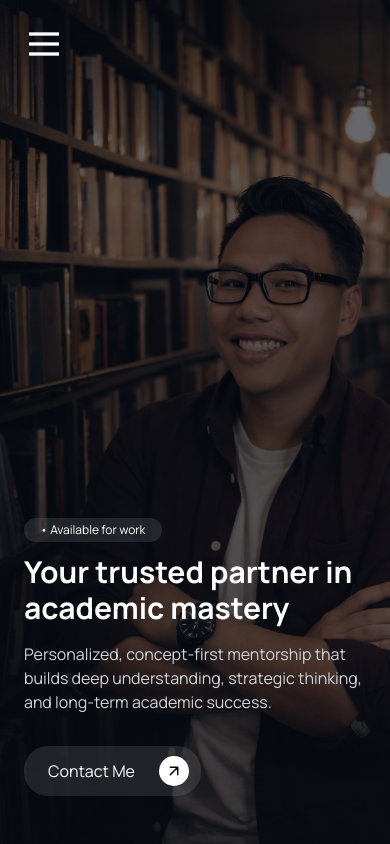
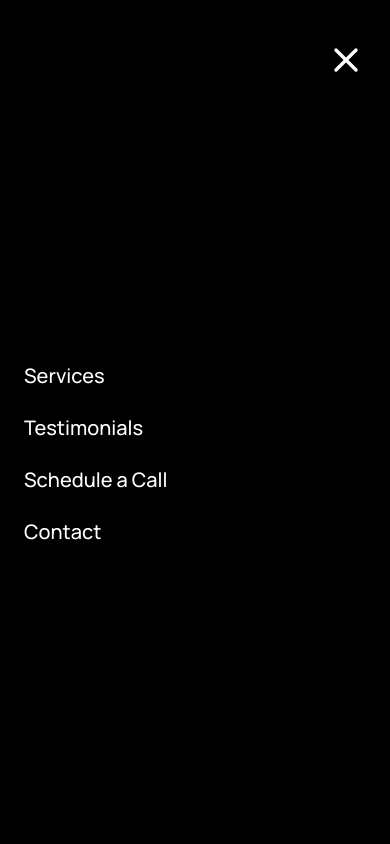
Before and after one commit to vietsimontran-crypto/simon-tran-portfolio, a Next.js app: page / in a window 390 px wide. Both pictures are taken after a click on the button "Open menu". Shown: the top 844 px of the page. Built offline with nearby package versions, Linux system fonts and the light colour scheme.

Commit message:
Mobile Navigation Bar Demo

```diff
--- a/app/page.tsx
+++ b/app/page.tsx
@@ -1,5 +1,6 @@
 "use client";
 
+import { useState } from "react";
 import Image from "next/image";
 import {
   Accordion,
@@ -9,7 +10,15 @@
 } from "@/components/ui/accordion";
 import LightButton from "@/components/ui/light_button";
 
+const navLinks = [
+  { href: "#services", label: "Services" },
+  { href: "#testimonials", label: "Testimonials" },
+  { href: "#consultation", label: "Schedule a Call" },
+  { href: "#contact", label: "Contact" },
+];
+
 export default function Home() {
+  const [menuOpen, setMenuOpen] = useState(false);
   const subjects = ["SAT", "AP", "ACT", "Calculus", "Chemistry", "Geometry"];
 
   // Duplicate items for seamless loop
@@ -21,9 +30,14 @@
       {/* Navigation */}
       <div className="md:container relative mx-auto ">
 
-      <nav className="absolute top-0 right-0 z-10 p-6 lg:p-8 w-full ">
+      <nav className="absolute top-0 right-0 z-20 p-6 lg:p-8 w-full ">
         {/* Hamburger menu for mobile */}
-        <button className="lg:hidden text-white">
+        <button
+          type="button"
+          className="lg:hidden text-white p-2 -mr-2"
+          onClick={() => setMenuOpen(true)}
+          aria-label="Open menu"
+        >
           <svg width="40" height="40" viewBox="0 0 24 24" fill="none" stroke="currentColor" strokeWidth="2">
             <line x1="3" y1="6" x2="21" y2="6"></line>
             <line x1="3" y1="12" x2="21" y2="12"></line>
@@ -33,14 +47,46 @@
         {/* Desktop navigation */}
         <div className="hidden lg:flex text-base justify-between  text-bold px-8">
           <h1 className="text-3xl  font-bold mb-4 md:mb-6">Simon Tran</h1>
-          <div className="hidden lg:flex gap-8 text-base">
-            <a href="#services" className="text-white hover:text-gray-300 transition-colors">Services</a>
-            <a href="#testimonials" className="text-white hover:text-gray-300 transition-colors">Testimonials</a>
-            <a href="#faqs" className="text-white hover:text-gray-300 transition-colors">Schedule a Call</a>
-            <a href="#contact" className="text-white hover:text-gray-300 transition-colors">Contact</a>
+          <div className="flex gap-8 text-base">
+            {navLinks.map(({ href, label }) => (
+              <a key={href} href={href} className="text-white hover:text-gray-300 transition-colors">
+                {label}
+              </a>
+            ))}
           </div>
         </div>
       </nav>
+
+      {/* Mobile: full black overlay + nav links + X to close */}
+      {menuOpen && (
+        <div className="lg:hidden fixed inset-0 z-30 bg-black flex flex-col p-6 pt-8">
+          <div className="flex justify-end">
+            <button
+              type="button"
+              className="text-white p-2 -mr-2"
+              onClick={() => setMenuOpen(false)}
+              aria-label="Close menu"
+            >
+              <svg width="40" height="40" viewBox="0 0 24 24" fill="none" stroke="currentColor" strokeWidth="2" strokeLinecap="round">
+                <line x1="18" y1="6" x2="6" y2="18" />
+                <line x1="6" y1="6" x2="18" y2="18" />
+              </svg>
+            </button>
+          </div>
+          <nav className="flex flex-col gap-6 flex-1 justify-center">
+            {navLinks.map(({ href, label }) => (
+              <a
+                key={href}
+                href={href}
+                onClick={() => setMenuOpen(false)}
+                className="text-white hover:text-gray-300 text-xl font-medium transition-colors"
+              >
+                {label}
+              </a>
+            ))}
+          </nav>
+        </div>
+      )}
 
       {/* Hero Section */}
       <div className="relative flex flex-col lg:flex-row min-h-screen lg:min-h-auto">
@@ -370,7 +416,7 @@
       </section>
 
       {/* Consultation Call-to-Action Section */}
-      <section className="bg-black text-white py-16 md:py-24">
+      <section id="consultation" className="bg-black text-white py-16 md:py-24">
         <div className="container mx-auto px-6 md:px-16">
           <div className="max-w-3xl mx-auto text-center">
             {/* Get Started Button */}
```
